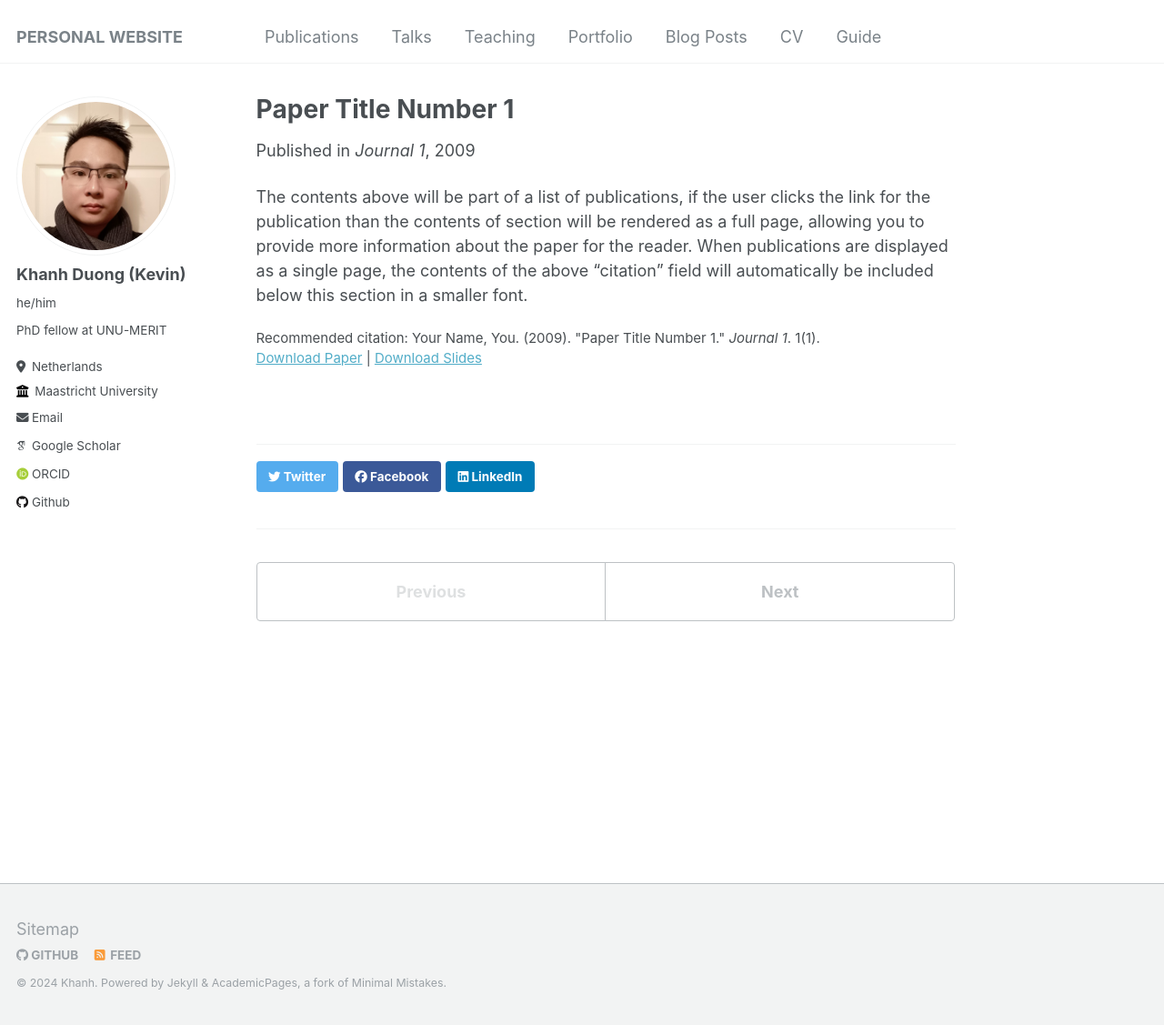
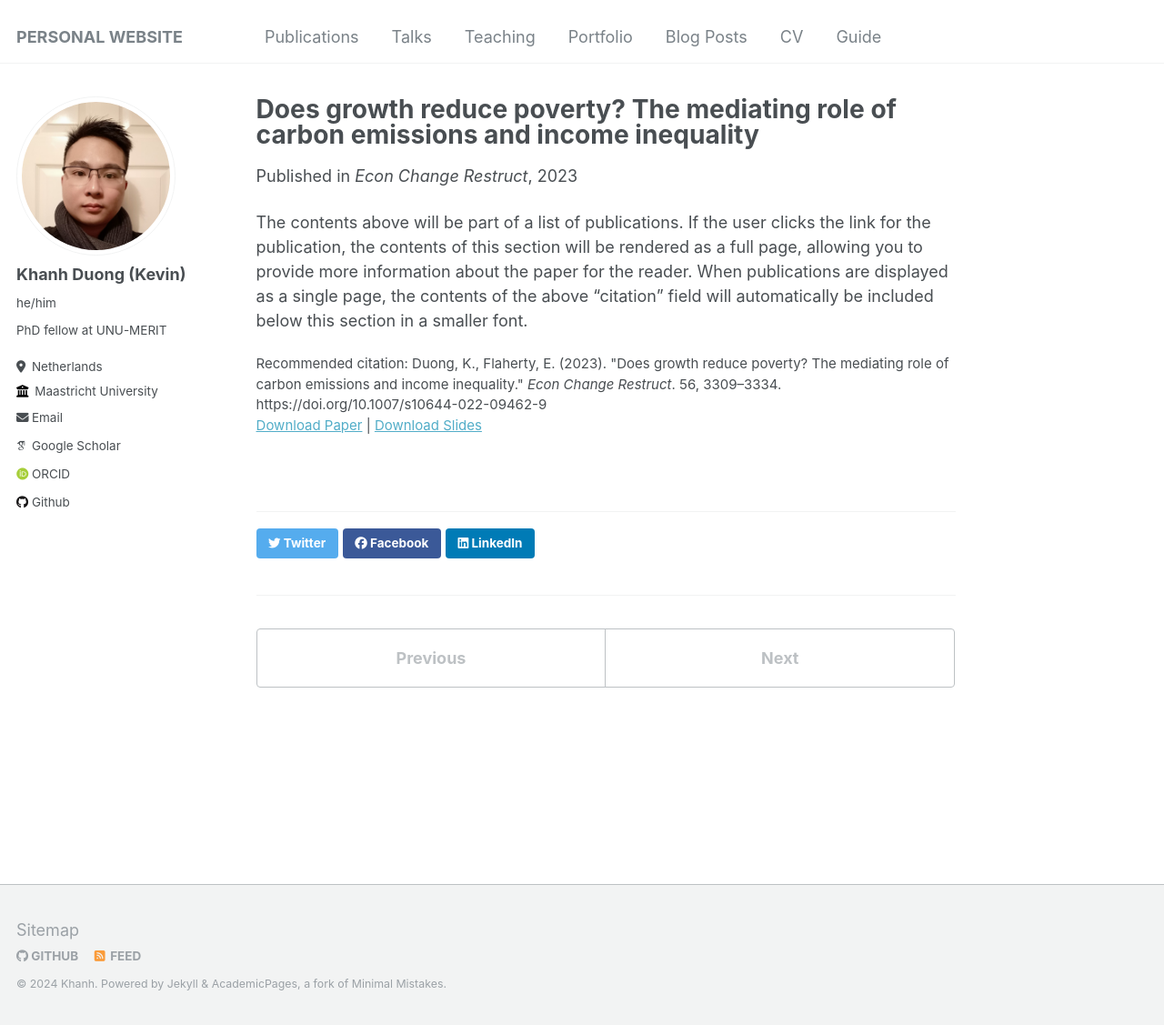
Before and after one commit to duongkhanhk29/duongkhanhk29.github.io, a Jekyll site: the page built from _publications/2009-10-01-paper-title-number-1.md, in a window 1280 px wide and 1127 px high. Shown: the whole window at 91% size. Built offline with Jekyll 4.4.1, drawn with Linux system fonts in a browser that asks for light colours; some web fonts are replaced.

Commit message:
Update 2009-10-01-paper-title-number-1.md

```diff
--- a/_publications/2009-10-01-paper-title-number-1.md
+++ b/_publications/2009-10-01-paper-title-number-1.md
@@ -1,13 +1,13 @@
 ---
-title: "Paper Title Number 1"
+title: "Does growth reduce poverty? The mediating role of carbon emissions and income inequality"
 collection: publications
-permalink: /publication/2009-10-01-paper-title-number-1
-excerpt: 'This paper is about the number 1. The number 2 is left for future work.'
-date: 2009-10-01
-venue: 'Journal 1'
-slidesurl: 'http://academicpages.github.io/files/slides1.pdf'
-paperurl: 'http://academicpages.github.io/files/paper1.pdf'
-citation: 'Your Name, You. (2009). &quot;Paper Title Number 1.&quot; <i>Journal 1</i>. 1(1).'
+permalink: /publication/2023-05-23-does-growth-reduce-poverty
+excerpt: 'This paper examines whether economic growth reduces poverty, focusing on the mediating effects of carbon emissions and income inequality.'
+date: 2023-05-23
+venue: 'Econ Change Restruct'
+slidesurl: 'https://mural.maynoothuniversity.ie/17061/1/s10644-022-09462-9.pdf'
+paperurl: 'https://doi.org/10.1007/s10644-022-09462-9'
+citation: 'Duong, K., Flaherty, E. (2023). "Does growth reduce poverty? The mediating role of carbon emissions and income inequality." <i>Econ Change Restruct</i>. 56, 3309–3334. https://doi.org/10.1007/s10644-022-09462-9'
 ---
 
-The contents above will be part of a list of publications, if the user clicks the link for the publication than the contents of section will be rendered as a full page, allowing you to provide more information about the paper for the reader. When publications are displayed as a single page, the contents of the above "citation" field will automatically be included below this section in a smaller font.
+The contents above will be part of a list of publications. If the user clicks the link for the publication, the contents of this section will be rendered as a full page, allowing you to provide more information about the paper for the reader. When publications are displayed as a single page, the contents of the above "citation" field will automatically be included below this section in a smaller font.
```
